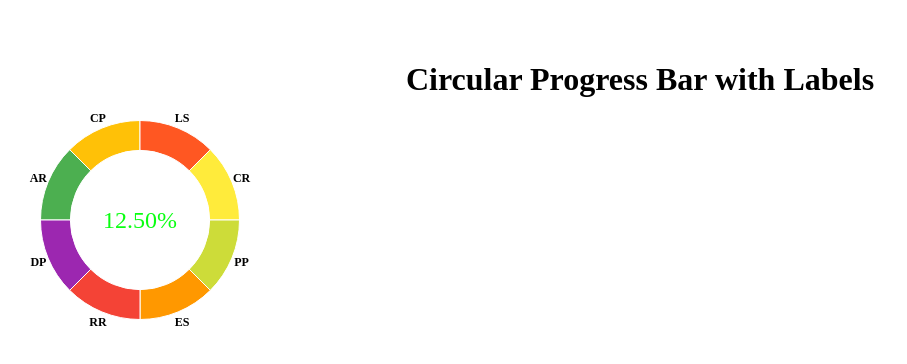
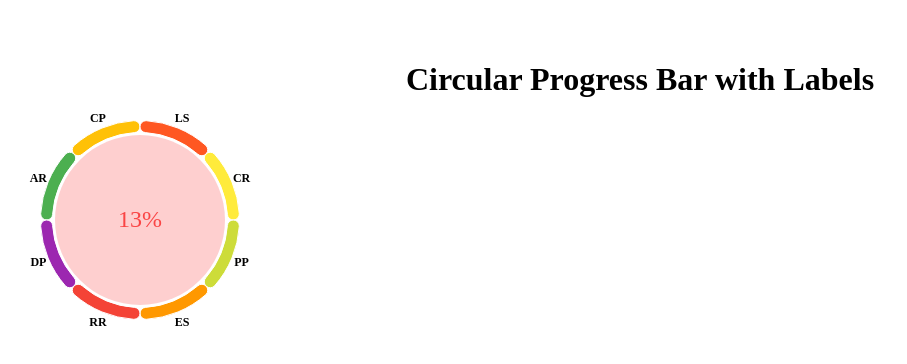
Before and after one commit to iamomoro/playground, a React (Vite) app: page / in a window 1280 px wide. Shown: the top 364 px of the page, without its empty margins (0-907 px from the left). Built offline with nearby package versions, Linux system fonts and the light colour scheme.

Commit message:
background chart label colors

```diff
--- a/src/CircularProgressBarWithLabels.tsx
+++ b/src/CircularProgressBarWithLabels.tsx
@@ -59,7 +59,7 @@ const CircularProgress: React.FC = () => {
             pathColor: '#4CAF50',
             textColor: '#4CAF50',
             trailColor: 'transparent',
-            backgroundColor: '#f0f0f0',
+            backgroundColor: '#000000',
           })}
         />
       </div>
--- a/src/chartjs/CircularProgress.tsx
+++ b/src/chartjs/CircularProgress.tsx
@@ -1,32 +1,33 @@
-import React from 'react';
-import { Doughnut } from 'react-chartjs-2';
-import { Chart, ArcElement, Tooltip, Legend } from 'chart.js';
+import React from "react";
+import { Doughnut } from "react-chartjs-2";
+import { Chart, ArcElement, Tooltip, Legend } from "chart.js";
 
 Chart.register(ArcElement, Tooltip, Legend);
 
 const CircularProgress: React.FC = () => {
   const data = {
-    labels: ['LS', 'CR', 'PP', 'ES', 'RR', 'DP', 'AR', 'CP'],
+    labels: ["LS", "CR", "PP", "ES", "RR", "DP", "AR", "CP"],
     datasets: [
       {
         data: [12.5, 12.5, 12.5, 12.5, 12.5, 12.5, 12.5, 12.5],
         backgroundColor: [
-          '#4CAF50',
-          '#FFC107',
-          '#FF5722',
-          '#FFEB3B',
-          '#CDDC39',
-          '#FF9800',
-          '#F44336',
-          '#9C27B0',
+          "#4CAF50",
+          "#FFC107",
+          "#FF5722",
+          "#FFEB3B",
+          "#CDDC39",
+          "#FF9800",
+          "#F44336",
+          "#9C27B0",
         ],
         borderWidth: 1,
+        borderRadius: 50,
       },
     ],
   };
 
   const options = {
-    cutout: '70%', // This creates the hole in the middle
+    cutout: "88%", // This creates the hole in the middle
     rotation: -90, // Start angle for the first segment
     circumference: 360, // Full circle
     plugins: {
@@ -55,24 +56,37 @@ const CircularProgress: React.FC = () => {
 
   // Calculate the average of the data
   const total = data.datasets[0].data.reduce((acc, value) => acc + value, 0);
-  const average = (total / data.datasets[0].data.length).toFixed(2);
+  const average = parseInt((total / data.datasets[0].data.length).toFixed(0));
+
+  let textColor;
+  let backgroundColor;
+  if (average >= 70 && average <= 100) {
+    textColor = "#23B00C"; // Green
+    backgroundColor = "#1AAB0242"; // Green
+  } else if (average >= 40 && average < 70) {
+    textColor = "#F2BB36"; // Yellow
+    backgroundColor = "#F2BB3624"; // Yellow
+  } else {
+    textColor = "#FA4545"; // Red
+    backgroundColor = "#FA454542"; // Red
+  }
 
   return (
-    <div style={{ position: 'relative', width: 200, height: 200 }}>
+    <div style={{ position: "relative", width: 200, height: 200 }}>
       <Doughnut data={data} options={options} />
       {labelsPosition.map((pos, index) => (
         <div
           key={index}
           style={{
-            position: 'absolute',
+            position: "absolute",
             left: `${pos.x}px`,
             top: `${pos.y}px`,
-            transform: 'translate(-50%, -50%)',
-            fontSize: '12px',
-            fontWeight: 'bold',
-            color: 'black',
-            textAlign: 'center',
-            whiteSpace: 'nowrap',
+            transform: "translate(-50%, -50%)",
+            fontSize: "12px",
+            fontWeight: "bold",
+            color: "black",
+            textAlign: "center",
+            whiteSpace: "nowrap",
           }}
         >
           {pos.label}
@@ -80,16 +94,20 @@ const CircularProgress: React.FC = () => {
       ))}
       <div
         style={{
-          position: 'absolute',
-          top: '50%',
-          left: '50%',
-          transform: 'translate(-50%, -50%)',
-          fontSize: '24px',
-          color: '#09ff11',
-          // background: '#4caf4f63',
-          // width: '100%',
-          // height: '100%',
-          // alignItems: 'center'
+          position: "absolute",
+          top: "50%",
+          left: "50%",
+          transform: "translate(-50%, -50%)",
+          fontSize: "24px",
+          color: textColor,
+          backgroundColor: backgroundColor,
+          width: "85%",
+          height: "85%",
+          display: "flex",
+          alignItems: "center",
+          justifyContent: "center",
+          // height:"50%",
+          borderRadius: "50%",
         }}
       >
         {average}%
```
